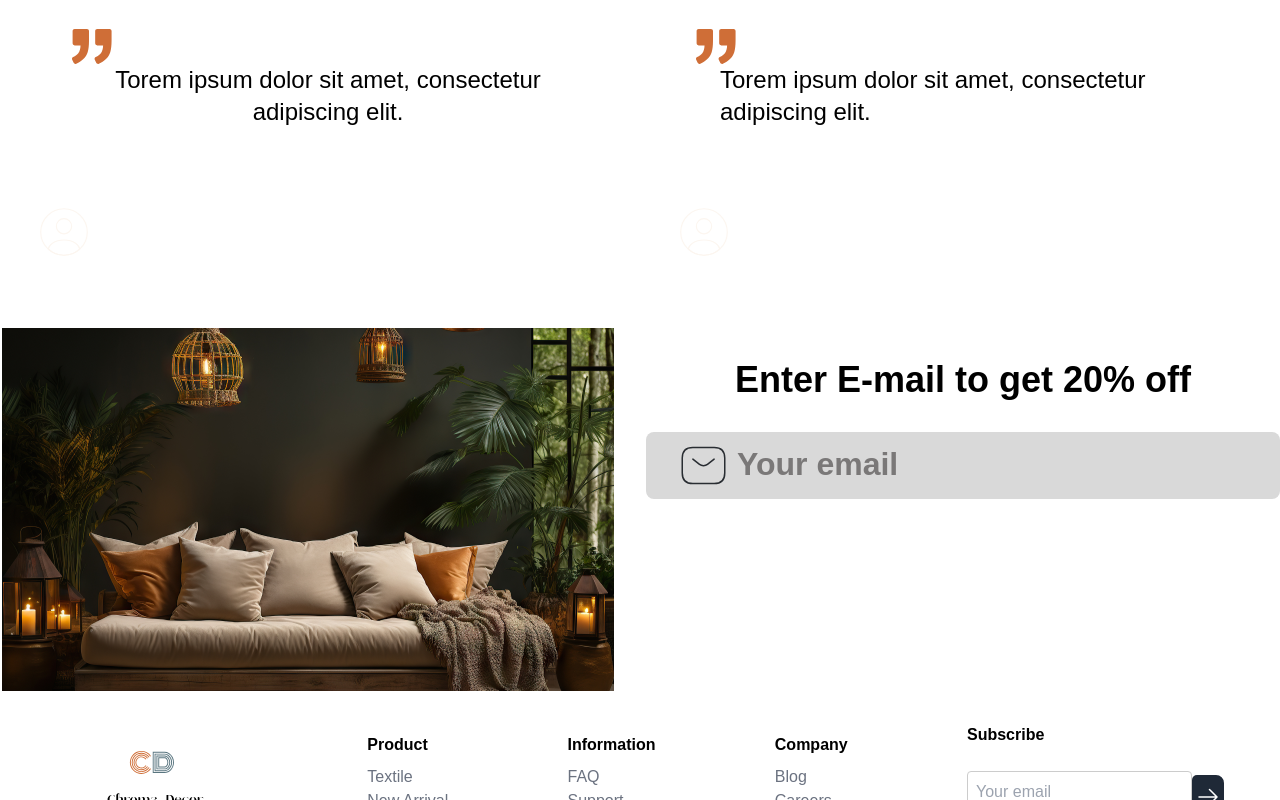
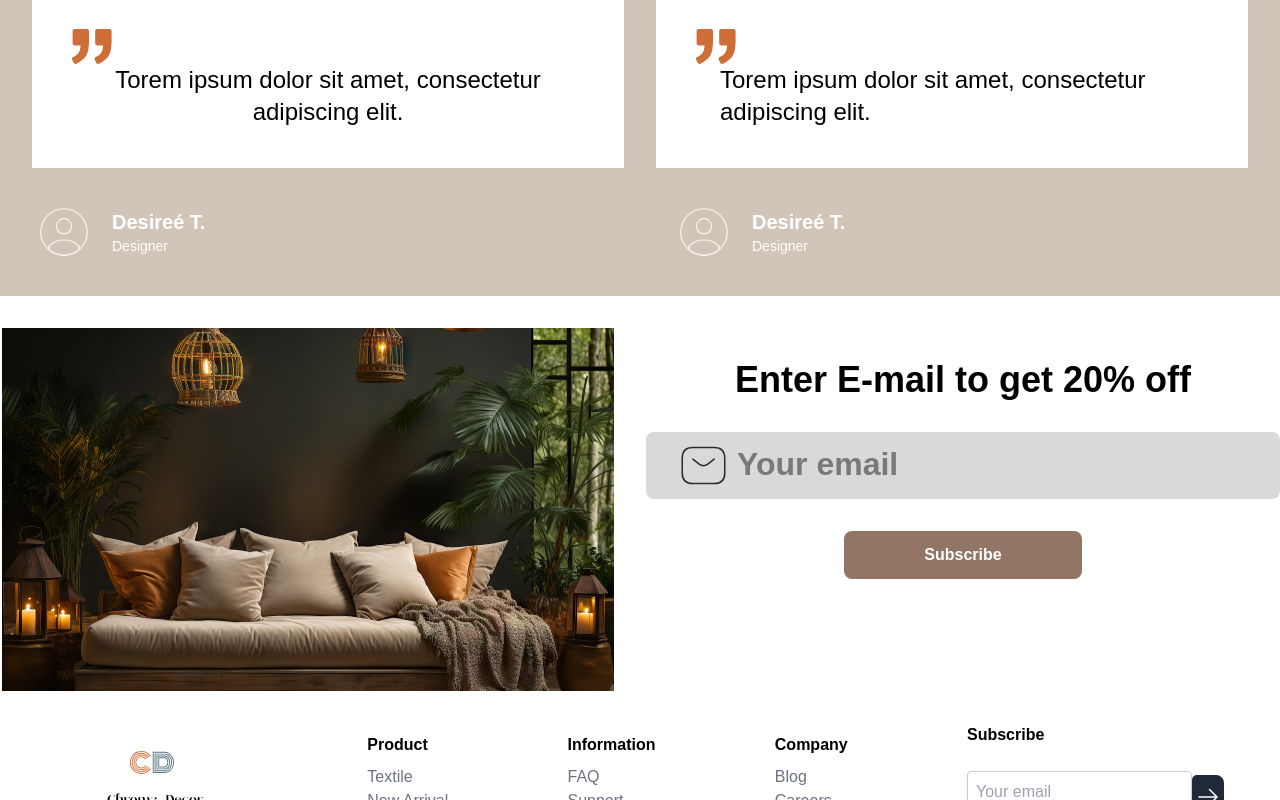
Before and after one commit to stevenmukama/Home-Decor, a React (Vite) app: page /LandingPage3 in a window 1280 px wide. Shown: the part 2000-2800 px from the top of the page. Built offline with nearby package versions, Linux system fonts and the light colour scheme.

Commit message:
add changes

```diff
--- a/src/pages/LandingPages/LandingPage3.jsx
+++ b/src/pages/LandingPages/LandingPage3.jsx
@@ -18,7 +18,16 @@ const LandingPage3 = () => {
 				nextPageText='Go to About Page'
 				images={images}
 				imageProp={'/ItemImg3.webp'}
-				color='bg-[#EFD3B9]'
+				color='bg-[#D0C5B8]'
+				buttonColor1='bg-[#95775C]'
+				bgColor1='bg-[#D0C5B8]'
+				textCard1='text-[#8B7E77]'
+				numberColor1='text-[#8B7E77]'
+				buttonColor2='bg-[#927564]'
+				bgColor2='bg-[#D0C5B8]'
+				bgColor3='bg-[#D0C5B8]'
+				subscribeBgColor1='bg-[#927564]'
+				FooterItemColor='bg-[#927564]'
 			/>
 		</div>
 	);
--- a/src/pages/PageContent.jsx
+++ b/src/pages/PageContent.jsx
@@ -1,6 +1,5 @@
 import PropTypes from 'prop-types';
 import { Link } from 'react-router-dom';
-// import FooterItem from '@/components/Footer';
 import FooterItem from '../components/FooterItem';
 
 const cards = [
@@ -185,7 +184,7 @@ const PageContent = ({
 						</p>
 					</div>
 					<button
-						className={`px-10 py-3 rounded-lg text-white mt-8 ${subscribeBgColor1} font-bold `}>
+						className={`px-20 py-3 rounded-lg text-white mt-8 ${subscribeBgColor1} font-bold `}>
 						Subscribe{' '}
 					</button>
 				</div>
@@ -194,206 +193,6 @@ const PageContent = ({
 		</div>
 	);
 };
-
-// PageContent.propTypes = {
-//   title: PropTypes.string,
-//   nextPage: PropTypes.string,
-//   nextPageText: PropTypes.string,
-//   item1: PropTypes.string,
-//   imageProp: PropTypes.string,
-//   color: PropTypes.string,
-//   item2: PropTypes.string,
-//   images: PropTypes.arrayOf(
-//     PropTypes.shape({
-//       src: PropTypes.string,
-//       link: PropTypes.string,
-//     })
-//   ),
-//   alt: PropTypes.string,
-//   buttonColor1: PropTypes.string,
-//   bgColor1: PropTypes.string,
-//   textCard1: PropTypes.string,
-//   numberColor1: PropTypes.string,
-//   buttonColor2: PropTypes.string,
-//   bgColor2: PropTypes.string,
-//   bgColor3: PropTypes.string,
-//   subscribeBgColor1: PropTypes.string,
-// 	title,
-// 	item1,
-// 	imageProp,
-// 	color,
-// 	item2,
-// 	images,
-// 	alt,
-// 	buttonColor1,
-// 	bgColor1,
-// 	textCard1,
-// 	numberColor1,
-// 	buttonColor2,
-// 	bgColor2,
-// 	bgColor3,
-// 	subscribeBgColor1,
-// 	FooterItemColor,
-// }) => {
-// 	return (
-// 		<div className='relative overflow-hidden top-20'>
-// 			<div className={` gap-10 py-8 ${color} px-8`}>
-// 				<h1 className='mb-4 text-[90px] font-bold text-white'>{title}</h1>
-// 				<p className='mb-4 text-xl text-white'>{item1}</p>
-// 				<p className='mb-4 text-xl text-white'>{item2}</p>
-// 			</div>
-// 			<div className='absolute top-[-81px] right-0 z-40 px-8'>
-// 				<img
-// 					src={imageProp}
-// 					alt={alt}
-// 					className='object-cover object-center w-auto h-[718.2px] rounded-full'
-// 				/>
-// 			</div>
-// 			<div className='flex gap-4'>
-// 				<div>
-// 					<h1 className='px-8 mt-4 text-3xl font-bold text-center '>
-// 						CHANGE COLOR THEME
-// 					</h1>
-// 					<div className='flex gap-4 px-8 mt-8 '>
-// 						{images?.map((image, index) => (
-// 							<Link
-// 								key={index}
-// 								to={image.link}
-// 								className='cursor-pointer'>
-// 								<img
-// 									src={image.src}
-// 									alt={`Image ${index + 1}`}
-// 									className='object-cover object-center w-48 h-48 '
-// 								/>
-// 							</Link>
-// 						))}
-// 					</div>
-// 					<button
-// 						className={`px-8 py-4 block mx-auto mt-8 ${buttonColor1}  text-white rounded w-fit`}>
-// 						Get Started
-// 					</button>
-// 				</div>
-// 				<div
-// 					className={`py-10 w-1/2 ${bgColor1}  rounded-tl-full rounded-tr-full relative right-[-110px]`}></div>
-// 			</div>
-// 			<h1 className='mt-8 mb-8 text-5xl font-bold text-center'>
-// 				{' '}
-// 				About Us
-// 			</h1>
-// 			<div className='flex justify-between px-8 mt-10'>
-// 				{cards.map((card, index) => (
-// 					<div
-// 						key={index}
-// 						className='w-1/4 px-4 py-16 mb-8 text-center bg-white rounded-lg shadow-lg'>
-// 						<h2 className={`text-[36px] font-bold ${textCard1}`}>
-// 							{card.title}
-// 						</h2>
-// 						<p className={`text-[96px] font-bold ${numberColor1}`}>
-// 							{card.content}
-// 						</p>
-// 					</div>
-// 				))}
-// 			</div>
-// 			<button
-// 				className={`px-8 py-4 block text-[36px] rounded-lg mb-8 mx-auto mt-8 ${buttonColor2}  text-white font-bold rounded w-fit`}>
-// 				see more
-// 			</button>{' '}
-// 			<h1 className='text-4xl font-bold text-center'>Featured Products</h1>
-// 			<div className='flex gap-4 px-8 mt-8'>
-// 				{productImages.map((image, index) => (
-// 					<div
-// 						key={index}
-// 						className='flex-1'>
-// 						<img
-// 							src={image}
-// 							alt={`Product ${index + 1}`}
-// 							className='object-cover object-center w-auto h-auto'
-// 						/>
-// 					</div>
-// 				))}
-// 			</div>
-// 			<button
-// 				className={`px-8 py-4 block text-[36px] rounded-lg mb-8 mx-auto mt-8 ${buttonColor2}  text-white font-bold rounded w-fit`}>
-// 				<div className='flex gap-2'>
-// 					Shop
-// 					<img src='/arrowIcon.svg' />{' '}
-// 				</div>
-// 			</button>{' '}
-// 			<div className={`${bgColor2} py-8 mb-8`}>
-// 				<h1 className='mb-8 text-4xl font-bold text-center text-white'>
-// 					What our clients says
-// 				</h1>
-// 				<div className='flex gap-8 px-8 text-2xl'>
-// 					<div className='px-10 py-10 mx-auto text-center bg-white'>
-// 						<img src='/Vector.svg' />
-// 						<h1 className='px-6'>
-// 							Torem ipsum dolor sit amet, consectetur adipiscing elit.
-// 						</h1>
-// 					</div>
-// 					<div className='px-10 py-10 bg-white'>
-// 						<img src='/Vector.svg' />
-// 						<h1 className='px-6'>
-// 							Torem ipsum dolor sit amet, consectetur adipiscing elit.
-// 						</h1>
-// 					</div>
-// 				</div>
-// 				<div className='flex justify-between'>
-// 					<div className='flex gap-4 px-8 mt-8 text-white'>
-// 						<div className={`${bgColor3} w-fit rounded-full`}>
-// 							<img
-// 								src='/profile-circle.svg'
-// 								className='w-16 p-1'
-// 							/>
-// 						</div>
-// 						<div className='pt-2'>
-// 							<h1 className='text-xl font-bold'>Desireé T.</h1>
-// 							<p className='text-sm'>Designer</p>
-// 						</div>
-// 					</div>
-// 					<div className='flex gap-4 px-8 mt-8 text-white'>
-// 						<div className={`${bgColor3} w-fit rounded-full`}>
-// 							<img
-// 								src='/profile-circle.svg'
-// 								className='w-16 p-1'
-// 							/>
-// 						</div>
-// 						<div className='pt-2'>
-// 							<h1 className='text-xl font-bold'>Desireé T.</h1>
-// 							<p className='text-sm'>Designer</p>
-// 						</div>
-// 					</div>
-// 					<div />
-// 				</div>
-// 			</div>
-// 			<div className='flex gap-8 mb-8'>
-// 				<img
-// 					src='/emailImg.png'
-// 					className=''
-// 				/>
-// 				<div className='flex-col items-center justify-center w-1/2 pt-8 text-center'>
-// 					<h1 className='block mx-auto text-4xl font-bold'>
-// 						Enter E-mail to get 20% off
-// 					</h1>
-// 					<div className='px-8 py-2 bg-[#D9D9D9] flex gap-2 w-full rounded-lg mt-8'>
-// 						<img
-// 							src='/sms.svg'
-// 							className='w-[51px] h-[51px]'
-// 						/>
-// 						<p className='text-[32px] font-bold text-[#7A7878]'>
-// 							{' '}
-// 							Your email
-// 						</p>
-// 					</div>
-// 					<button
-// 						className={`px-10 py-3 rounded-lg text-white mt-8 ${subscribeBgColor1} font-bold `}>
-// 						Subscribe{' '}
-// 					</button>
-// 				</div>
-// 			</div>
-// 			<FooterItem FooterItemColor={FooterItemColor} />
-// 		</div>
-// 	);
-// };
 
 PageContent.propTypes = {
 	title: PropTypes.string,
```
